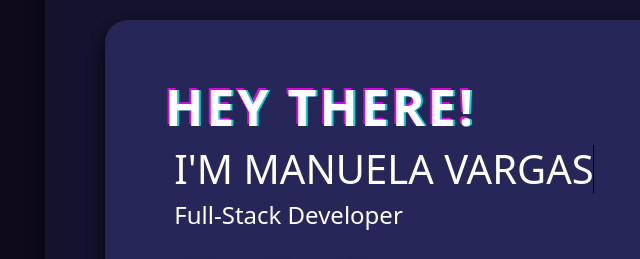
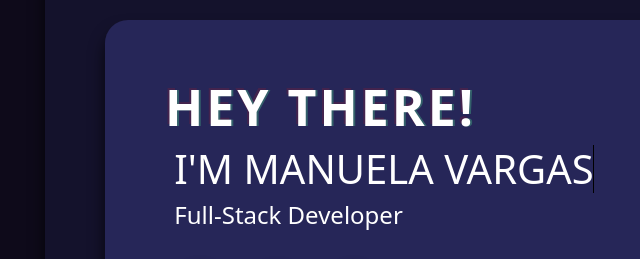
Before and after one commit to audryapps/Portfolio, a website: page index.html in a window 1280 px wide. Shown: the part 160-419 px from the top of the page, 25-665 px from the left. Drawn offline with nearby package versions, Linux system fonts and the light colour scheme; files whose address does not match are found by name.

Commit message:
Portfolio V.2
V.2

```diff
--- a/css/style.css
+++ b/css/style.css
@@ -207,13 +207,13 @@ body .page-content {
 
 .glitch:before {
   animation: glitch-it 0.3s cubic-bezier(0.25, 0.46, 0.45, 0.94) both infinite;
-  color: #00FFFF;
+  color: #377070;
   z-index: -1;
 }
 
 .glitch:after {
   animation: glitch-it 0.3s cubic-bezier(0.25, 0.46, 0.45, 0.94) reverse both infinite;
-  color: #FF00FF;
+  color: #4b234b;
   z-index: -2;
 }
 
```
